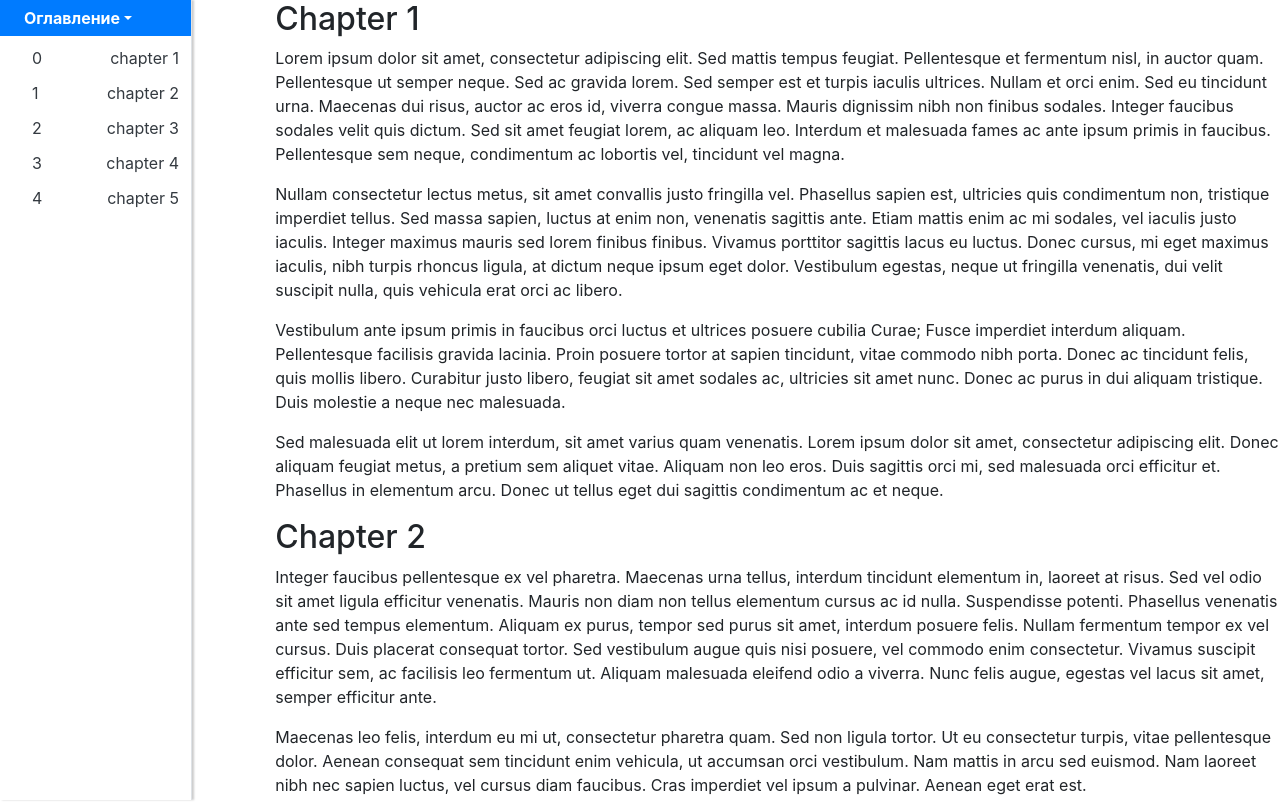
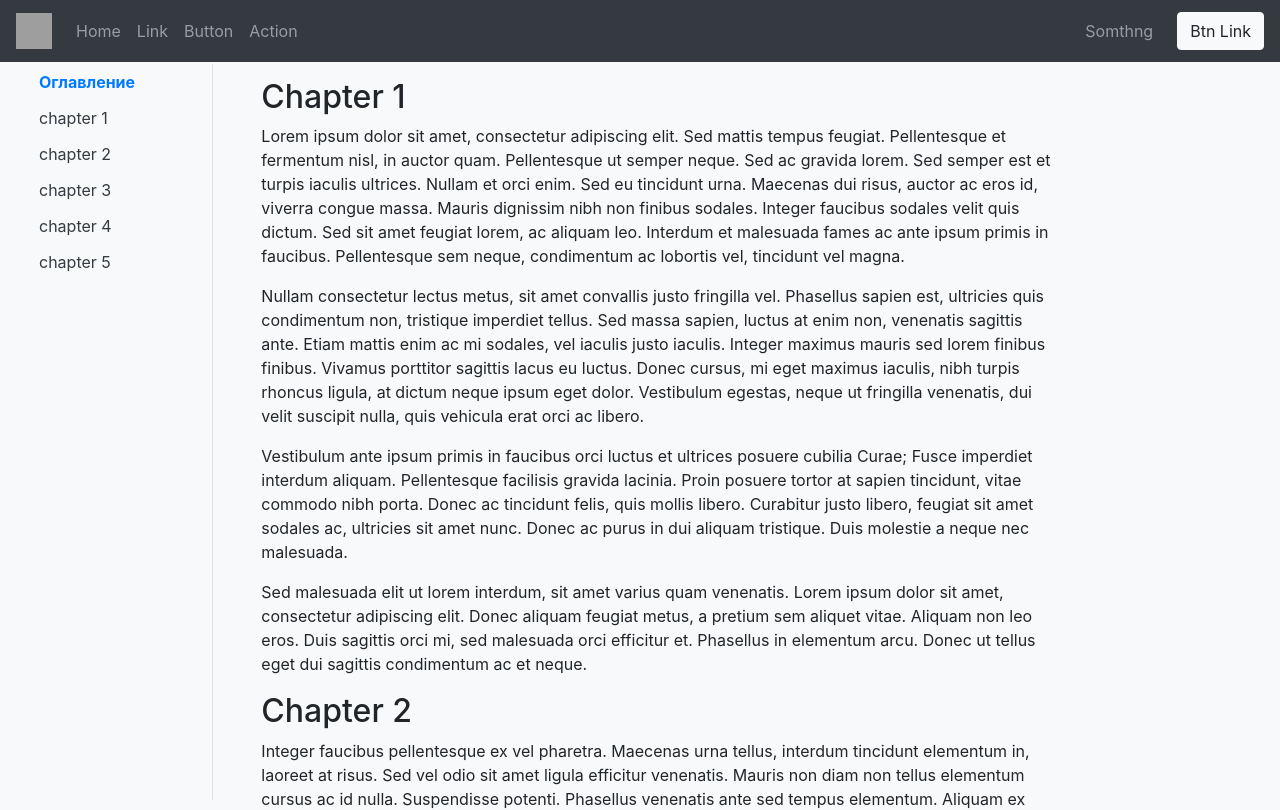
Before and after one commit to tuenut/reacttubookreader, a React app: page / in a window 1280 px wide. Shown: the top 810 px of the page. Built offline with nearby package versions, Linux system fonts and the light colour scheme; grey boxes are pictures that could not be loaded.

Commit message:
add navs

```diff
--- a/public/index.html
+++ b/public/index.html
@@ -1,15 +1,15 @@
 <!DOCTYPE html>
 <html lang="en">
 <head>
-    <meta charset="utf-8" />
-    <link rel="shortcut icon" href="%PUBLIC_URL%/favicon.ico" />
-    <meta name="viewport" content="width=device-width, initial-scale=1" />
-    <meta name="theme-color" content="#000000" />
+    <meta charset="utf-8"/>
+    <link rel="shortcut icon" href="%PUBLIC_URL%/favicon.ico"/>
+    <meta name="viewport" content="width=device-width, initial-scale=1"/>
+    <meta name="theme-color" content="#000000"/>
     <!--
       manifest.json provides metadata used when your web app is installed on a
       user's mobile device or desktop. See https://developers.google.com/web/fundamentals/web-app-manifest/
     -->
-    <link rel="manifest" href="%PUBLIC_URL%/manifest.json" />
+    <link rel="manifest" href="%PUBLIC_URL%/manifest.json"/>
     <!--
       Notice the use of %PUBLIC_URL% in the tags above.
       It will be replaced with the URL of the `public` folder during the build.
@@ -20,14 +20,22 @@
       Learn how to configure a non-root public URL by running `npm run build`.
     -->
     <script src="https://ajax.googleapis.com/ajax/libs/jquery/3.3.1/jquery.min.js"></script>
-    <script src="https://cdnjs.cloudflare.com/ajax/libs/popper.js/1.12.9/umd/popper.min.js" integrity="sha384-ApNbgh9B+Y1QKtv3Rn7W3mgPxhU9K/ScQsAP7hUibX39j7fakFPskvXusvfa0b4Q" crossorigin="anonymous"></script>
-    <script src="https://maxcdn.bootstrapcdn.com/bootstrap/4.0.0/js/bootstrap.min.js" integrity="sha384-JZR6Spejh4U02d8jOt6vLEHfe/JQGiRRSQQxSfFWpi1MquVdAyjUar5+76PVCmYl" crossorigin="anonymous"></script>
-    <link rel="stylesheet" href="https://maxcdn.bootstrapcdn.com/bootstrap/4.0.0/css/bootstrap.min.css" integrity="sha384-Gn5384xqQ1aoWXA+058RXPxPg6fy4IWvTNh0E263XmFcJlSAwiGgFAW/dAiS6JXm" crossorigin="anonymous">
+    <script src="https://cdnjs.cloudflare.com/ajax/libs/popper.js/1.12.9/umd/popper.min.js"
+            integrity="sha384-ApNbgh9B+Y1QKtv3Rn7W3mgPxhU9K/ScQsAP7hUibX39j7fakFPskvXusvfa0b4Q"
+            crossorigin="anonymous"></script>
+    <script src="https://maxcdn.bootstrapcdn.com/bootstrap/4.0.0/js/bootstrap.min.js"
+            integrity="sha384-JZR6Spejh4U02d8jOt6vLEHfe/JQGiRRSQQxSfFWpi1MquVdAyjUar5+76PVCmYl"
+            crossorigin="anonymous"></script>
+    <link rel="stylesheet" href="https://maxcdn.bootstrapcdn.com/bootstrap/4.0.0/css/bootstrap.min.css"
+          integrity="sha384-Gn5384xqQ1aoWXA+058RXPxPg6fy4IWvTNh0E263XmFcJlSAwiGgFAW/dAiS6JXm" crossorigin="anonymous">
+
+    <link rel="stylesheet" href="/styles.css"/>
+
     <title>React App</title>
 </head>
 <body>
 <noscript>You need to enable JavaScript to run this app.</noscript>
-    <div id="root" ></div>
+<div id="root"></div>
 <!--
   This HTML file is a template.
   If you open it directly in the browser, you will see an empty page.
--- /dev/null
+++ b/public/styles.css
@@ -0,0 +1,4 @@
+div.chapter {
+    padding-top: 4rem;
+    margin-top: -4rem;
+}
--- a/src/book_content.js
+++ b/src/book_content.js
@@ -9,7 +9,7 @@ class BookContent extends React.Component {
 
   render() {
     return (
-      <div>
+      <div className="">
         <LoremIpsum/>
       </div>
     )
--- a/src/index.js
+++ b/src/index.js
@@ -3,19 +3,23 @@ import ReactDOM from 'react-dom';
 
 import ContentsPane from './table_of_contents';
 import BookContent from './book_content';
+import NavigationBar from './navbar';
 
 import * as serviceWorker from './serviceWorker';
 
 
 function App() {
   return (
-    <div className="d-flex justify-content-center">
-      <header className="w-25 d-none d-md-flex">
-        <ContentsPane/>
-      </header>
-      <main role="main" className="ml-4 w-100">
-        <BookContent/>
-      </main>
+    <div className="bg-light">
+      <NavigationBar/>
+      <div className="container-fluid" >
+        <div className="row flex-xl-nowrap">
+          <ContentsPane/>
+          <main className="col-12 col-md-8 col-xl-8 py-md-3 pl-md-5" role="main">
+            <BookContent/>
+          </main>
+        </div>
+      </div>
     </div>
   );
 }
--- a/src/loremipsum.js
+++ b/src/loremipsum.js
@@ -3,7 +3,7 @@ import React from 'react';
 function LoremIpsum() {
   return (
     <div>
-      <div id={'chapter1'}>
+      <div className="chapter" id={'chapter1'}>
         <h2>Chapter 1</h2>
         <p>
           Lorem ipsum dolor sit amet, consectetur adipiscing elit. Sed mattis tempus feugiat. Pellentesque et
@@ -35,7 +35,7 @@ function LoremIpsum() {
           dui sagittis condimentum ac et neque.
         </p>
       </div>
-      <div id={'chapter2'}>
+      <div className="chapter" id={'chapter2'}>
         <h2>Chapter 2</h2>
         <p>
           Integer faucibus pellentesque ex vel pharetra. Maecenas urna tellus, interdum tincidunt elementum in,
@@ -71,7 +71,7 @@ function LoremIpsum() {
           volutpat. Sed vitae magna non est mattis dignissim. Aliquam fringilla tincidunt lorem, eu pulvinar enim.
         </p>
       </div>
-      <div id={'chapter3'}>
+      <div className="chapter" id={'chapter3'}>
         <h2>Chapter 3</h2>
         <p>
           Nullam tristique vel tortor et pharetra. Suspendisse massa lectus, aliquet eu felis a, condimentum cursus
@@ -123,7 +123,7 @@ function LoremIpsum() {
           urna mollis. Proin et nibh odio. Vivamus euismod gravida purus in fringilla.
         </p>
       </div>
-      <div id={'chapter4'}>
+      <div className="chapter" id={'chapter4'}>
         <h2>Chapter 4</h2>
         <p>
           Maecenas vel libero quis ex accumsan sollicitudin. Phasellus vestibulum bibendum tortor ut lobortis. Ut elit
@@ -166,7 +166,7 @@ function LoremIpsum() {
           nostra, per inceptos himenaeos.
         </p>
       </div>
-      <div id={'chapter5'}>
+      <div className="chapter" id={'chapter5'}>
         <h2>Chapter 5</h2>
         <p>
           Quisque lobortis felis vitae mi pretium, nec consectetur massa sagittis. Nam odio dolor, semper eu lacinia
--- /dev/null
+++ b/src/navbar.js
@@ -0,0 +1,36 @@
+import React from 'react';
+
+function NavigationBar() {
+  return (
+    <header className="navbar navbar-expand navbar-dark bg-dark flex-column flex-md-row" style={{position: 'sticky', top: 0, zIndex: 1071}}>
+      <a className="navbar-brand" href="#">
+        <img className="d-block" width="36" height="36" src="/logo.svg"/>
+      </a>
+      <div className="navbar-nav-scroll">
+        <ul className="navbar-nav flex-row">
+          <li className="nav-item">
+            <a className="nav-link" href="#">Home</a>
+          </li>
+          <li className="nav-item">
+            <a className="nav-link" href="#">Link</a>
+          </li>
+          <li className="nav-item">
+            <a className="nav-link" href="#">Button</a>
+          </li>
+          <li className="nav-item">
+            <a className="nav-link" href="#">Action</a>
+          </li>
+        </ul>
+      </div>
+
+      <ul className="navbar-nav flex-row ml-md-auto d-none d-md-flex">
+        <li className="nav-item">
+          <a className="nav-link" href="#">Somthng</a>
+        </li>
+      </ul>
+      <a className="btn btn-light d-none d-lg-inline-block mb-3 mb-md-0 ml-md-3">Btn Link</a>
+    </header>
+  )
+}
+
+export default NavigationBar;
--- a/src/table_of_contents.js
+++ b/src/table_of_contents.js
@@ -3,17 +3,14 @@ import React from "react";
 class ContentsItem extends React.Component {
   constructor(props) {
     super(props);
-
-    this.markdown = {
-      item: {classes: "btn btn-outline-dark text-left pl-4 border-0 rounded-0 d-flex justify-content-between"},
-    }
   }
 
   render() {
     return (
-      <a className={this.markdown.item.classes} href={"#" + this.props.chapterId}>
-        <span>{this.props.chapterPage}</span>
+      <a className="btn btn-outline-dark text-left pl-4 border-0 rounded-0 d-flex justify-content-between"
+         href={"#" + this.props.chapterId}>
         <span>{this.props.chapterName}</span>
+        <span/>
       </a>
     )
   }
@@ -24,17 +21,13 @@ class Contents extends React.Component {
     super(props);
 
     this.state = {content_collapse_id: this.props.contentId};
-
-    this.markdown = {
-      collapse: {classes: "collapse show", id: this.state.content_collapse_id},
-      items_group: {classes: "btn-group-vertical mt-1 mb-3 pl-2 d-flex rounded-0"},
-    }
   }
 
   render() {
     return (
-      <div className={this.markdown.collapse.classes} id={this.markdown.collapse.id}>
-        <div className={this.markdown.items_group.classes} role="group">{this.props.children}</div>
+      <div className="btn-group-vertical mt-1 mb-3 pl-2 d-flex rounded-0" role="group">
+
+        {this.props.children}
       </div>
     )
   }
@@ -44,46 +37,29 @@ class ContentsPane extends React.Component {
   constructor(props) {
     super(props);
 
-    this.markdown = {
-      outer_container: {
-        classes: "justify-content-start lh-100 d-none d-md-block border-right",
-        styles: {position: 'fixed', height: '100%', width: '144pt', boxShadow: '2px 0px 2px #cccccc'}
-      },
-      inner_container: {
-        classes: "d-flex flex-column  d-xs-none"
-      },
-      button: {
-        classes: "btn btn-outline-primary dropdown-toggle font-weight-bold text-left pl-4 border-0 " +
-        "border-bottom border-info rounded-0 w-100",
-
-      }
-    };
-
-    let chapters = [
+    this.chapters = [
       {id: 'chapter1', name: 'chapter 1'},
       {id: 'chapter2', name: 'chapter 2'},
       {id: 'chapter3', name: 'chapter 3'},
       {id: 'chapter4', name: 'chapter 4'},
-      {id: 'chapter5', name: 'chapter 5'}
+      {id: 'chapter5', name: 'chapter 5'},
     ];
-    this.content_items = [];
-    for (let i = 0; i < chapters.length; i++) {
-      this.content_items.push(<ContentsItem chapterId={chapters[i]['id']} chapterName={chapters[i]['name']}
-                                            chapterPage={i}/>)
-    }
-
   }
 
   render() {
     return (
-      <div className={this.markdown.outer_container.classes} style={this.markdown.outer_container.styles}>
-        <div className={this.markdown.inner_container.classes}>
-          <button className={this.markdown.button.classes} data-toggle="collapse"
-                  data-target="#contentCollapse" aria-expanded="false" aria-controls="contentCollapse">
+      <div className="col-12 col-md-3 col-xl-2 border-right d-md-block d-none "
+           style={{position: 'sticky', height: "calc(100vh - 4rem)", top: '4rem', zIndex: 1000, order: 0}}>
+        <nav className="">
+          <button className="btn btn-outline-primary font-weight-bold text-left pl-4 border-0 rounded-0 w-100">
             Оглавление
           </button>
-          <Contents contentId={"contentCollapse"} children={this.content_items}/>
-        </div>
+          {
+            this.chapters.map( item => (
+              <ContentsItem chapterId={item.id} chapterName={item.name}/>
+            ))
+          }
+        </nav>
       </div>
     )
   }
```
Lines whose indentation alone changed are shown as unchanged.
